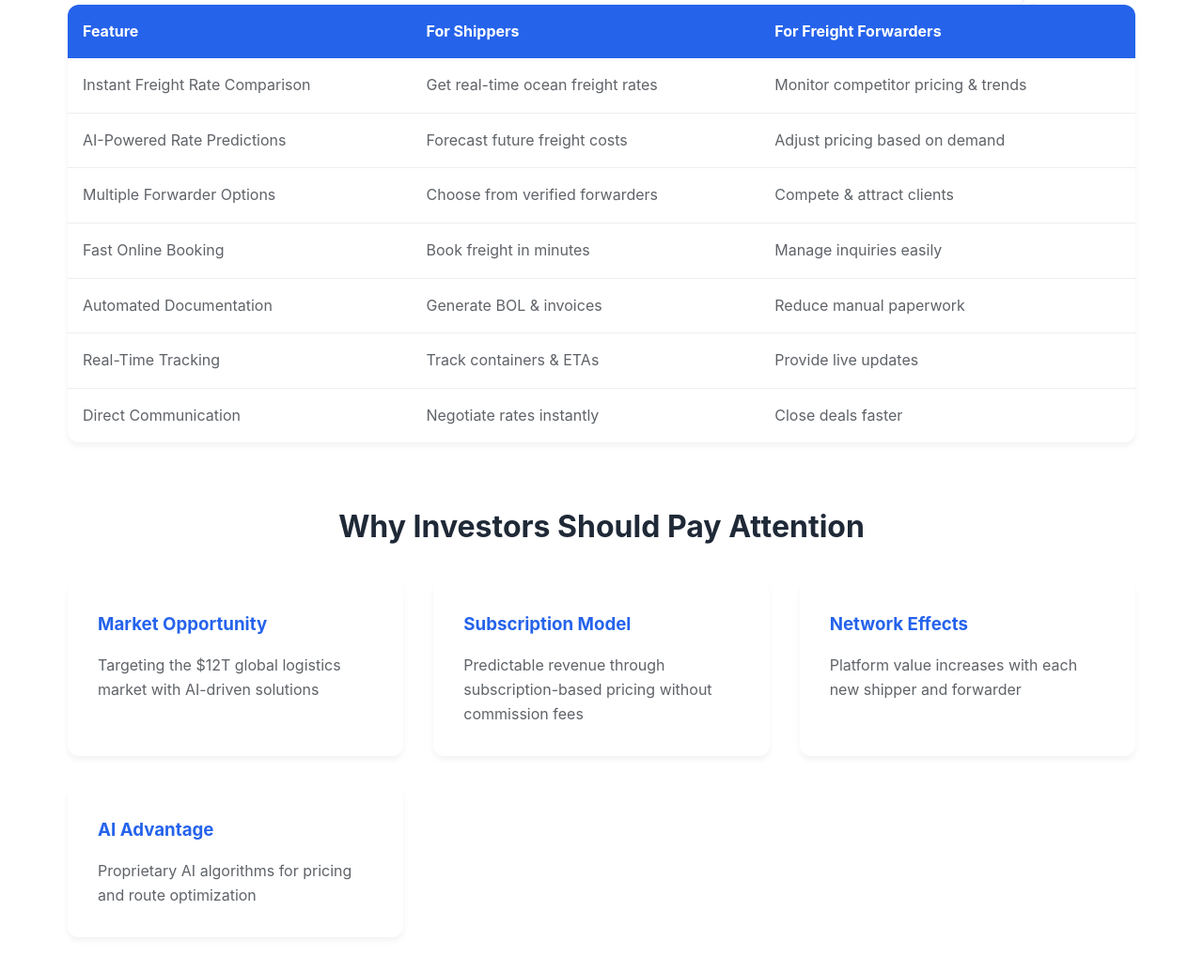
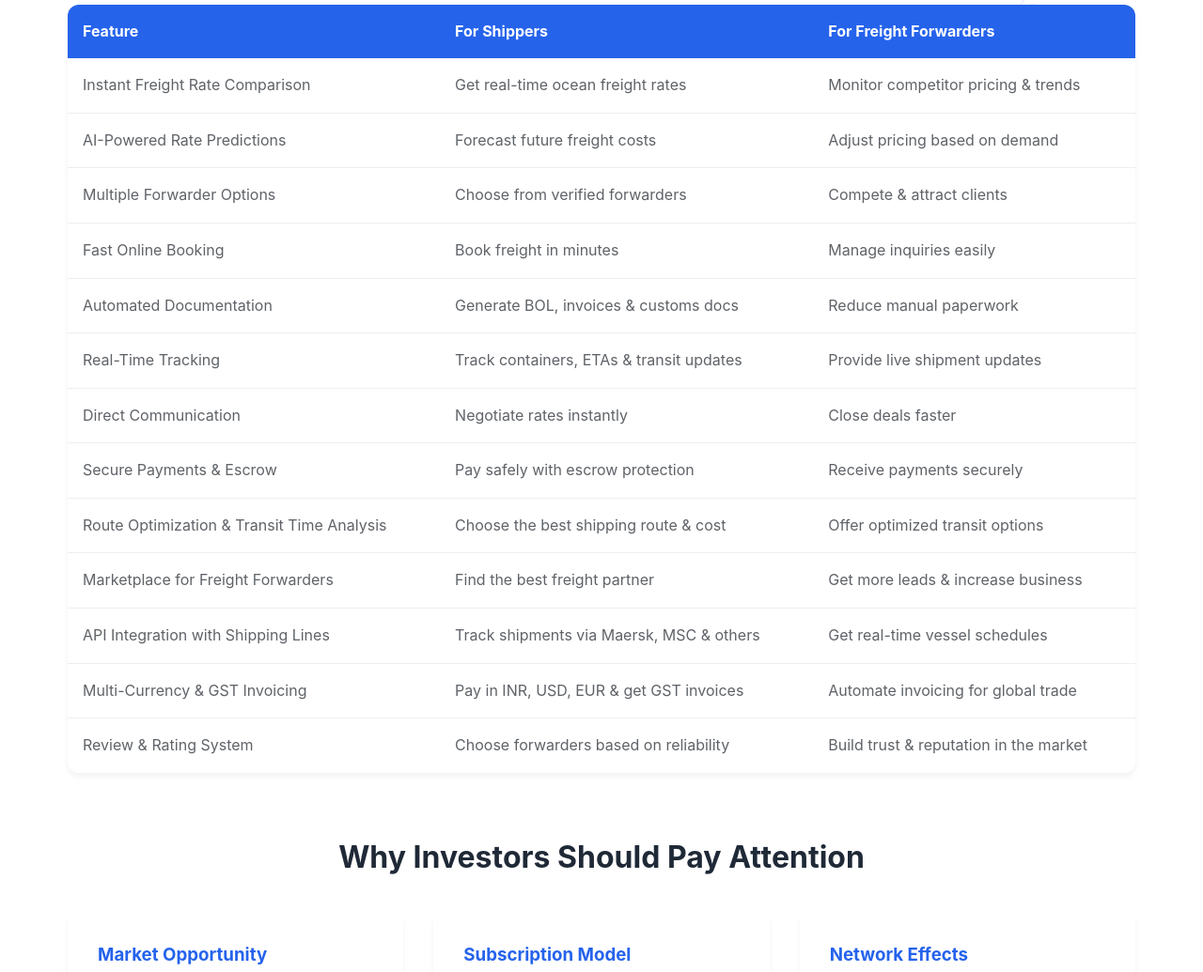
Before and after one commit to itzvarun02/Hiivarun, a plain HTML site: page index.html in a window 1280 px wide. Shown: the part 582-1617 px from the top of the page at 94% size. Drawn offline with Linux system fonts and the light colour scheme.

Commit message:
index.html

```diff
--- a/index.html
+++ b/index.html
@@ -3,7 +3,7 @@
 <head>
     <meta charset="UTF-8">
     <meta name="viewport" content="width=device-width, initial-scale=1.0">
-    <title>Hii Varun - AI-Powered Logistics Platform</title>
+    <title>ExoNova - Where Freight Meets the Future...</title>
     <style>
         :root {
             --primary-blue: #2563EB;
@@ -631,14 +631,14 @@
 </head>
 <body>
     <header class="header">
-        <div>Hii Varun</div>
-        <a href="#" style="text-decoration: none; color: inherit;">Investors</a>
+        <div>Hii Varun ( ExoNova )</div>
+        <a href="#" style="text-decoration: none; color: inherit;">Home Page</a>
     </header>
 
     <div class="container">
         <section class="hero-section">
-            <h1 class="section-title">Welcome to Hii Varun</h1>
-            <p class="subtitle text-center">Revolutionizing Global Logistics with AI-Powered Solutions</p>
+            <h1 class="section-title">Welcome to Hii Varun( ExoNova )</h1>
+            <p class="subtitle text-center">AI-Powered Logistics. Smarter, Faster, Global.</p>
 
             <div class="social-links">
                 <a href="https://www.linkedin.com/in/hii-varun" class="social-link" target="_blank">
@@ -669,7 +669,7 @@
         </section>
 
         <section>
-            <h2 class="section-title">Why Choose Hii Varun?</h2>
+    <h2 class="section-title">Why Choose ExoNova?</h2>
     <div class="comparison-table-wrapper">
         <table class="comparison-table">
             <thead>
@@ -702,23 +702,54 @@
                 </tr>
                 <tr>
                     <td>Automated Documentation</td>
-                            <td>Generate BOL & invoices</td>
+                    <td>Generate BOL, invoices & customs docs</td>
                     <td>Reduce manual paperwork</td>
                 </tr>
                 <tr>
                     <td>Real-Time Tracking</td>
-                            <td>Track containers & ETAs</td>
-                            <td>Provide live updates</td>
+                    <td>Track containers, ETAs & transit updates</td>
+                    <td>Provide live shipment updates</td>
                 </tr>
                 <tr>
                     <td>Direct Communication</td>
                     <td>Negotiate rates instantly</td>
                     <td>Close deals faster</td>
                 </tr>
+                <tr>
+                    <td>Secure Payments & Escrow</td>
+                    <td>Pay safely with escrow protection</td>
+                    <td>Receive payments securely</td>
+                </tr>
+                <tr>
+                    <td>Route Optimization & Transit Time Analysis</td>
+                    <td>Choose the best shipping route & cost</td>
+                    <td>Offer optimized transit options</td>
+                </tr>
+                <tr>
+                    <td>Marketplace for Freight Forwarders</td>
+                    <td>Find the best freight partner</td>
+                    <td>Get more leads & increase business</td>
+                </tr>
+                <tr>
+                    <td>API Integration with Shipping Lines</td>
+                    <td>Track shipments via Maersk, MSC & others</td>
+                    <td>Get real-time vessel schedules</td>
+                </tr>
+                <tr>
+                    <td>Multi-Currency & GST Invoicing</td>
+                    <td>Pay in INR, USD, EUR & get GST invoices</td>
+                    <td>Automate invoicing for global trade</td>
+                </tr>
+                <tr>
+                    <td>Review & Rating System</td>
+                    <td>Choose forwarders based on reliability</td>
+                    <td>Build trust & reputation in the market</td>
+                </tr>
             </tbody>
         </table>
     </div>
 </section>
+
 
         <section>
             <h2 class="section-title">Why Investors Should Pay Attention</h2>
```
Lines whose indentation alone changed are shown as unchanged.
